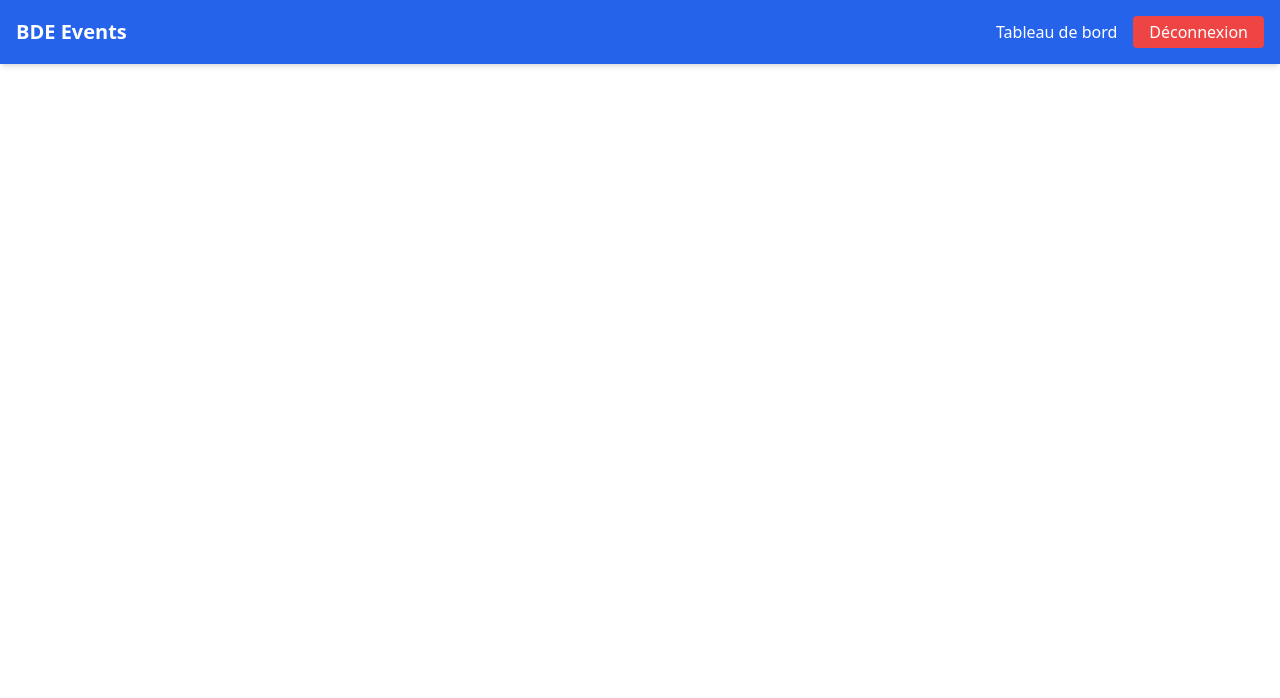
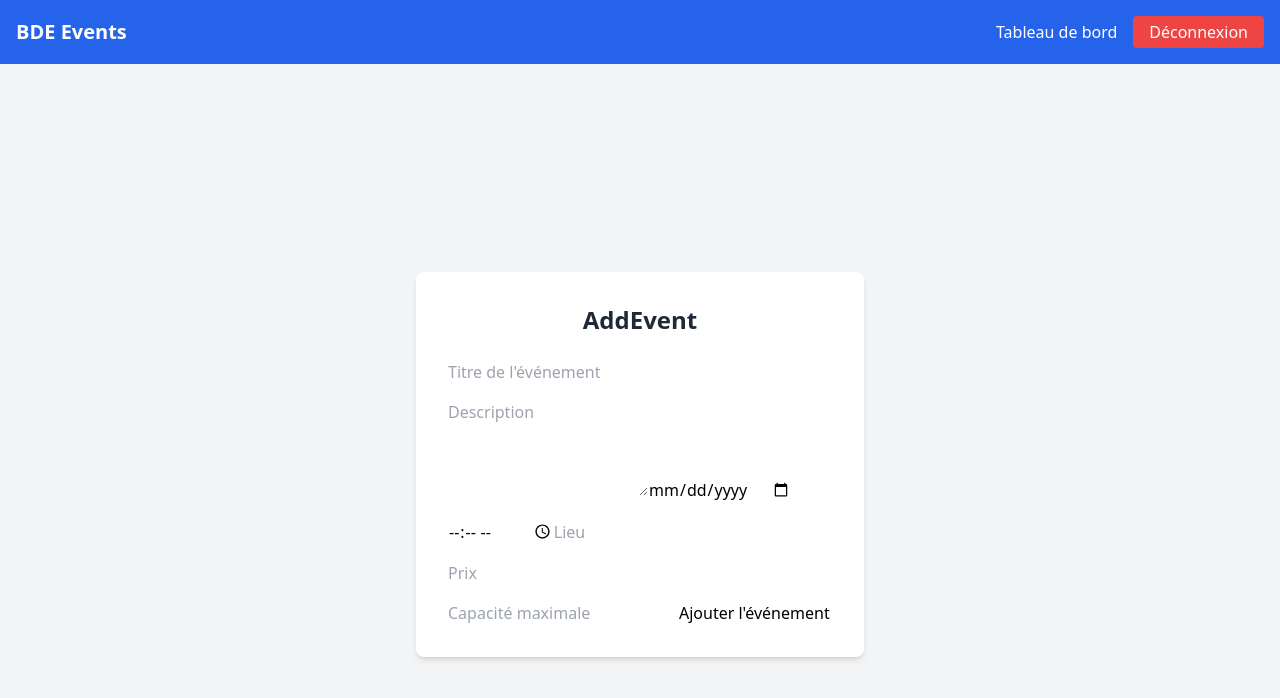
Before and after one commit to AITABBOUyoussef/frontend-bde, a React (Vite) app: page /admin/addevents in a window 1280 px wide. Shown: the top 698 px of the page. Built offline with nearby package versions, Linux system fonts and the light colour scheme; sample sign-in values are in the browser's storage.

Commit message:
Add CreateEvent page and integrate event management in AdminDashboard; update Navbar for login/logout functionality

```diff
--- a/src/App.jsx
+++ b/src/App.jsx
@@ -4,6 +4,7 @@ import AdminDashboard from './pages/AdminDashboard';
 import StudentDashboard from './pages/StudentDashboard';
 import Navbar from './components/Navbar';
 import ProtectedRoute from './components/ProtectedRoute';
+import AddEvent from './pages/CreateEvent';
 
 function App() {
   return (
@@ -17,6 +18,10 @@ function App() {
         element={<ProtectedRoute allowedRole="admin">
           <AdminDashboard />
           </ProtectedRoute> } />
+            <Route path="/admin/addevents"
+        element={<ProtectedRoute allowedRole="admin">
+          <AddEvent />
+          </ProtectedRoute> } />
         <Route path="/student/dashboard"
         element={ <ProtectedRoute allowedRole="student">
           <StudentDashboard />
--- a/src/components/Navbar.jsx
+++ b/src/components/Navbar.jsx
@@ -1,5 +1,6 @@
 import { Link, useNavigate } from 'react-router-dom';
 import axiosInstance from '../api/axios';
+import Login from '../pages/Login';
 
 export default function Navbar() {
     const navigate = useNavigate();
@@ -36,14 +37,19 @@ export default function Navbar() {
                         )
                     ) : null}
 
-                   {user && (
+                   {user ? (
                         <button
                             onClick={handleLogout}
                             className="bg-red-500 px-4 py-1 rounded hover:bg-red-600 transition"
                         >
                             Déconnexion
                         </button>
-                    )}
+                    ) :    <button
+                            onClick={Login}
+                            className="bg-red-500 px-4 py-1 rounded hover:bg-red-600 transition"
+                        >
+                            Login
+                        </button>}
                 </div>
             </div>
         </nav>
--- a/src/pages/AdminDashboard.jsx
+++ b/src/pages/AdminDashboard.jsx
@@ -1,8 +1,70 @@
+import { useState, useEffect } from "react";
+import { Link } from 'react-router-dom';
+import axiosInstance from "../api/axios";
+
 export default function AdminDashboard(){
-    return
-    (
-        <div className="p-8 text-center">
-            <h1 className="text-3xl font-bold text-red-600">مرحبا بيك فـ لوحة تحكم الإدارة (Admin)</h1>
+     const [events, setEvents] = useState([]);
+    const [errorMessage, setErrorMessage] = useState("");
+
+    const getevents = async () => {
+        try {
+            const result = await axiosInstance.get('/events');
+            // console.log("Data from Laravel:", result.data);
+              setEvents(result.data.data);
+        } catch (error) {
+            if (error.response) {
+                setErrorMessage(error.response.data.message);
+            } else {
+                setErrorMessage("Erreur de connexion avec le serveur");
+            }
+        }
+    }
+
+    useEffect(() => {
+        getevents();
+    }, []);
+
+    return (
+        <div>
+            <div className="p-8 text-center">
+                <h1 className="text-3xl font-bold text-red-600">Welcom (Admin)</h1>
+            </div>
+
+            <div className="p-4">
+                <Link to="/admin/addevents" className="bg-blue-600 text-white px-4 py-2 rounded hover:bg-blue-700 transition">
+                    Add Events
+                </Link>
+            </div>
+
+            {errorMessage && <p className="text-red-500 text-center">{errorMessage}</p>}
+
+         <table className="min-w-full divide-y divide-gray-200 mt-4">
+                <tbody className="bg-white divide-y divide-gray-200">
+                        {events.map((e, index) => (
+                        <tr key={index} className="hover:bg-gray-50 transition duration-150">
+                            <td className="px-6 py-4 whitespace-nowrap">
+                                <div className="font-bold text-gray-900">{ e.titre }</div>
+                                 <div className={`text-sm font-medium ${e.prix > 0 ? 'text-amber-600' : 'text-green-600'}`}>
+                                    { e.prix > 0 ? e.prix + ' DH' : 'Gratuit' }
+                                </div>
+                            </td>
+
+                            <td className="px-6 py-4 whitespace-nowrap">
+                                <div className="text-sm font-medium text-gray-900">
+                                    { e.date } à { e.heure }
+                                </div>
+                                <div className="text-sm text-gray-500">{ e.lieu }</div>
+                            </td>
+
+                            <td className="px-6 py-4 whitespace-nowrap text-center">
+                                <span className="px-4 py-1.5 inline-flex text-xs leading-5 font-bold rounded-full bg-blue-100 text-blue-800">
+                                    Places Max : { e.jauge_maximale }
+                                </span>
+                            </td>
+                        </tr>
+                    ))}
+                </tbody>
+            </table>
         </div>
     );
 }
--- /dev/null
+++ b/src/pages/CreateEvent.jsx
@@ -0,0 +1,102 @@
+import { useState } from "react";
+import { useNavigate } from "react-router-dom";
+import axiosInstance from "../api/axios";
+
+export default function AddEvent(){
+      const navigate = useNavigate();
+    const [titre, setTitre]=useState('');
+    const [description, setDescription]=useState('');
+    const [date, setDate]=useState('');
+    const [heure, setHeure]=useState('');
+    const [lieu, setLieu]=useState('');
+    const [prix, setPrix]=useState('');
+    const [jaugemaximale, setJaugemaximalen]=useState('');
+    const [errorMessage, setErrorMessage]=useState('');
+
+    const handleAddEvent = async(e)=>{
+        e.preventDefault();
+        setErrorMessage('');
+        try{
+            const response = await axiosInstance.post('/add-event', {
+                titre : titre ,
+                description : description ,
+                date : date ,
+                heure : heure ,
+                lieu : lieu ,
+                prix : prix ,
+                jauge_maximale : jaugemaximale
+            });
+             navigate('/admin/dashboard');
+
+        }
+        catch(error){
+            if(error.response){
+                setErrorMessage(error.response.data.message);
+            } else {
+                setErrorMessage('error sur serve')
+            }
+        }
+    };
+    return (
+        <div className="flex h-screen items-center justify-center bg-gray-100">
+            <div className="w-full max-w-md p-8 bg-white rounded-lg shadow-md">
+                <h2 className="text-2xl font-bold text-center text-gray-800 mb-6">
+                    AddEvent</h2>
+
+               {errorMessage && (
+                    <div className="mb-4 p-3 bg-red-100 text-red-700 rounded-md text-center">
+                        {errorMessage}
+                    </div>
+                )}
+
+                <form onSubmit={handleAddEvent} className="space-y-4">
+
+    {/* Titre */}
+    <input type="text"    value={titre}
+                            onChange={(e) => setTitre(e.target.value)}
+                            required placeholder="Titre de l'événement" required maxLength={255} />
+
+    {/* Description */}
+    <textarea placeholder="Description"     value={description}
+                            onChange={(e) => setDescription(e.target.value)}
+                            requiredrequired rows="4"></textarea>
+
+    {/* Date */}
+    <input
+        type="date"     value={date}
+                            onChange={(e) => setDate(e.target.value)}
+                            required
+        required
+        min={new Date().toISOString().split('T')[0]}
+    />
+
+    {/* Heure */}
+    <input type="time"   value={heure}
+                            onChange={(e) => setHeure(e.target.value)}
+                            required required />
+
+    {/* Lieu */}
+    <input type="text"    value={lieu}
+                            onChange={(e) => setLieu(e.target.value)}
+                            required placeholder="Lieu" required maxLength={255} />
+
+    {/* Prix */}
+    <input type="number"    value={prix}
+                            onChange={(e) => setPrix(e.target.value)}
+                            required placeholder="Prix" required min="0" step="0.1" />
+
+    {/* Jauge Maximale (Capacité) */}
+    <input type="number"    value={jaugemaximale}
+                            onChange={(e) => setJaugemaximalen(e.target.value)}
+                            required placeholder="Capacité maximale" required min="1" step="1" />
+
+    <button type="submit">Ajouter l'événement</button>
+
+
+
+                </form>
+            </div>
+        </div>
+    );
+
+}
--- a/src/pages/Login.jsx
+++ b/src/pages/Login.jsx
@@ -31,7 +31,7 @@ export default function Login(){
             if(error.response){
                 setErrorMessage(error.response.data.message);
             } else {
-                setErrorMessage('error sur serve')
+                setErrorMessage("Erreur lors de la déconnexion:")
             }
         }
     };
```
